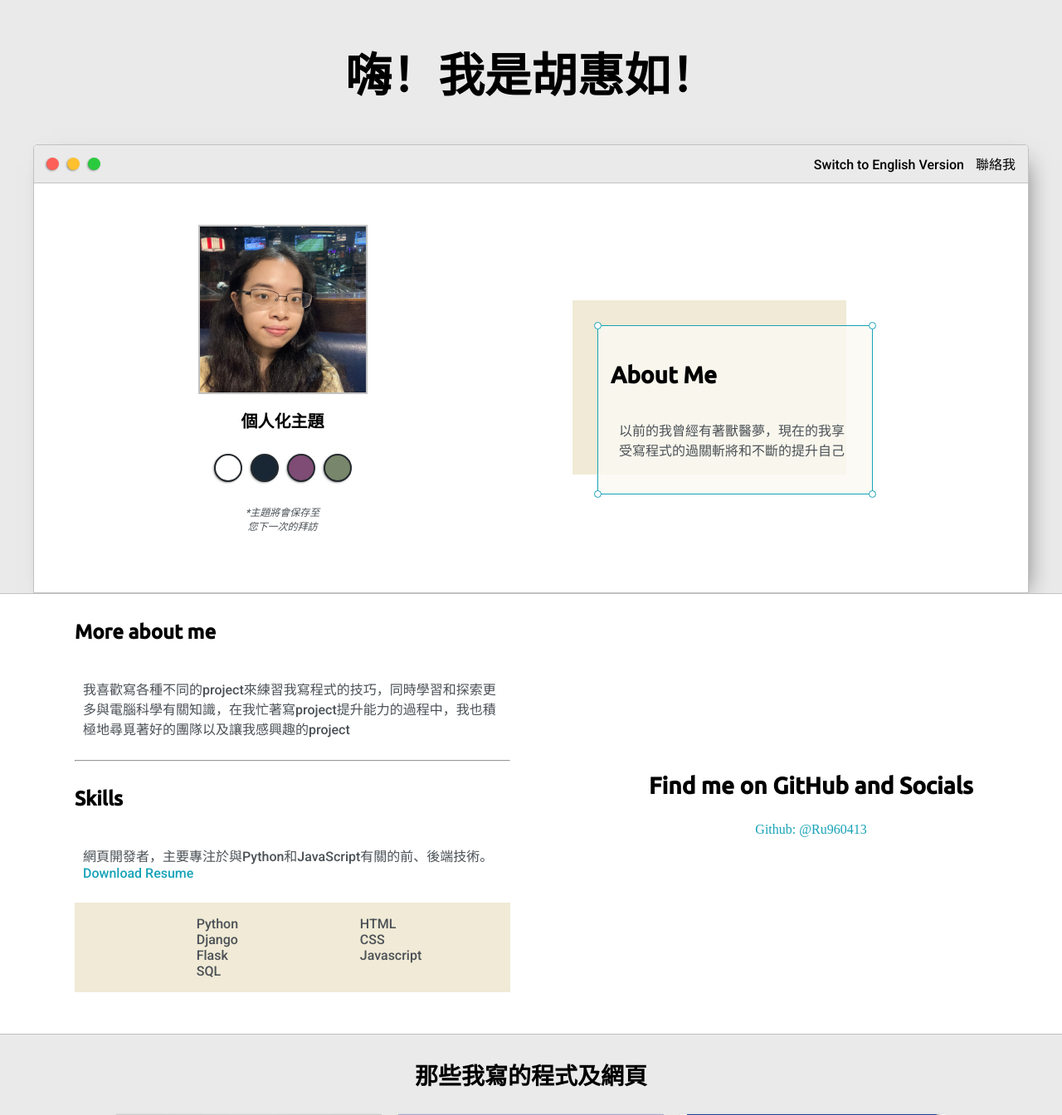
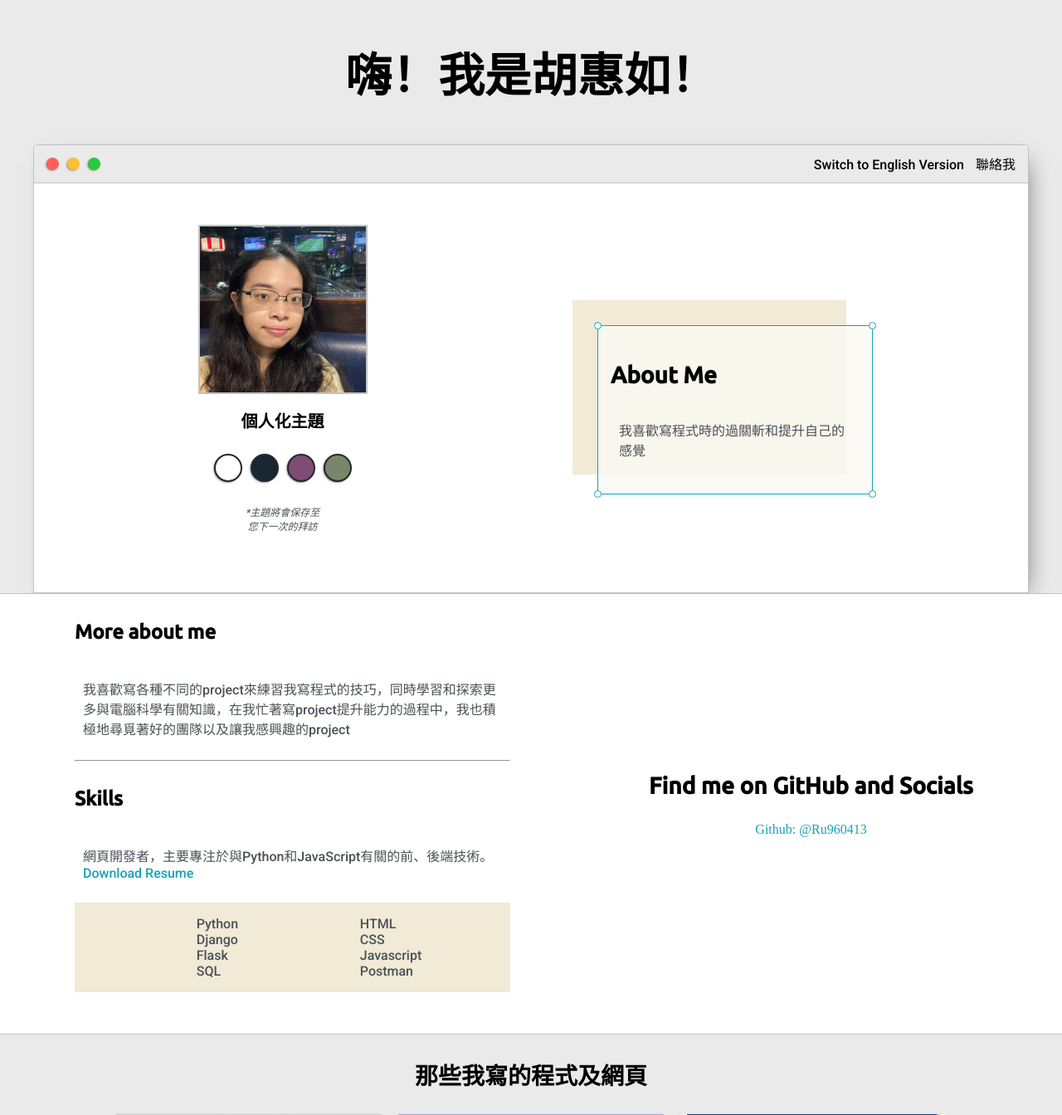
Before and after one commit to Ru960413/portfolio_page, a Flask app: page /zh in a window 1280 px wide. Shown: the top 1344 px of the page at 83% size. Run offline with Flask 3, Linux system fonts and the light colour scheme; some libraries are stand-ins or nearby versions.

Commit message:
add postman in skills

```diff
--- a/templates/en_index.html
+++ b/templates/en_index.html
@@ -114,6 +114,7 @@
                 <li>HTML</li>
                 <li>CSS</li>
                 <li>Javascript</li>
+                <li>Postman</li>
               </ul>
             </div>
           </div>
--- a/templates/zh_index.html
+++ b/templates/zh_index.html
@@ -63,7 +63,7 @@
                 <div id="corner-tl" class="corner"></div>
                 <div id="corner-tr" class="corner"></div>
                 <h3>About Me</h3>
-                <p>以前的我曾經有著獸醫夢，現在的我享受寫程式的過關斬將和不斷的提升自己</p>
+                <p>我喜歡寫程式時的過關斬和提升自己的感覺</p>
                 <div id="corner-bl" class="corner"></div>
                 <div id="corner-br" class="corner"></div>
               </div>
@@ -107,6 +107,7 @@
                 <li>HTML</li>
                 <li>CSS</li>
                 <li>Javascript</li>
+                <li>Postman</li>
               </ul>
             </div>
           </div>
```
